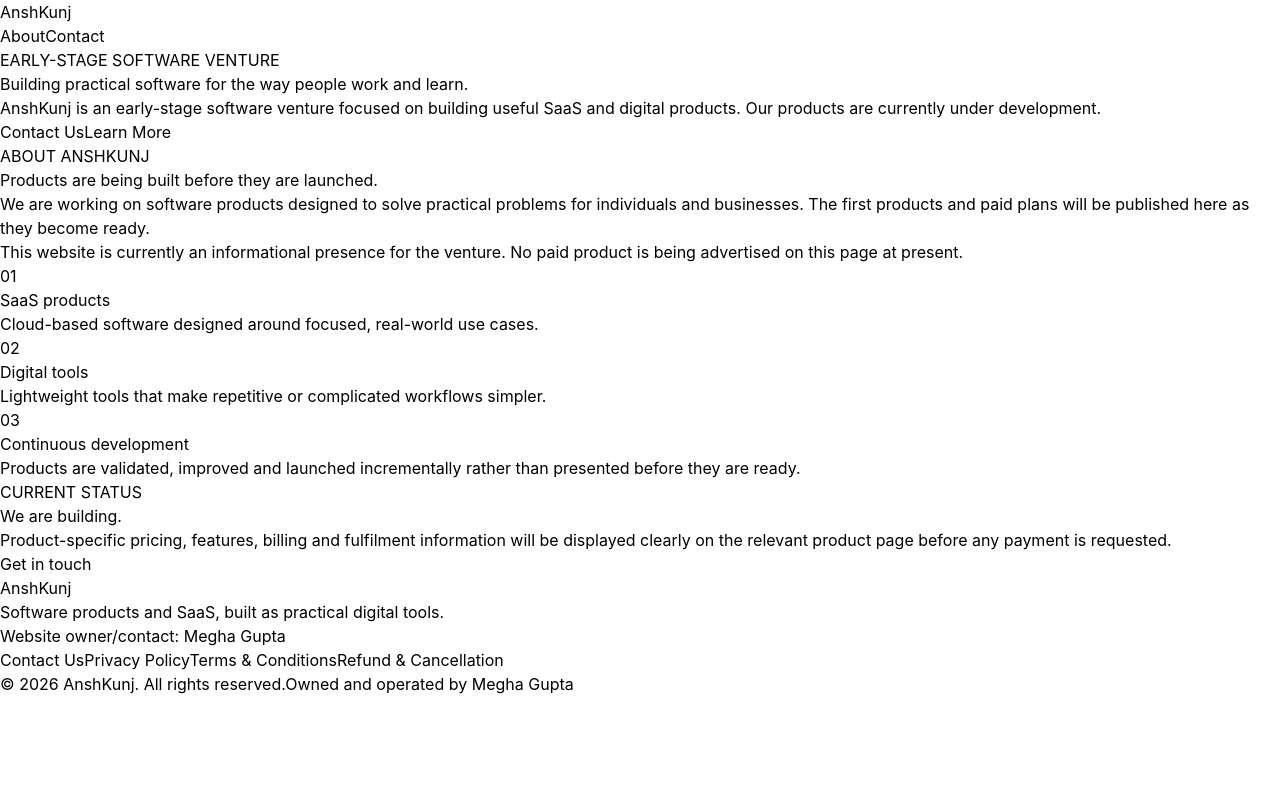
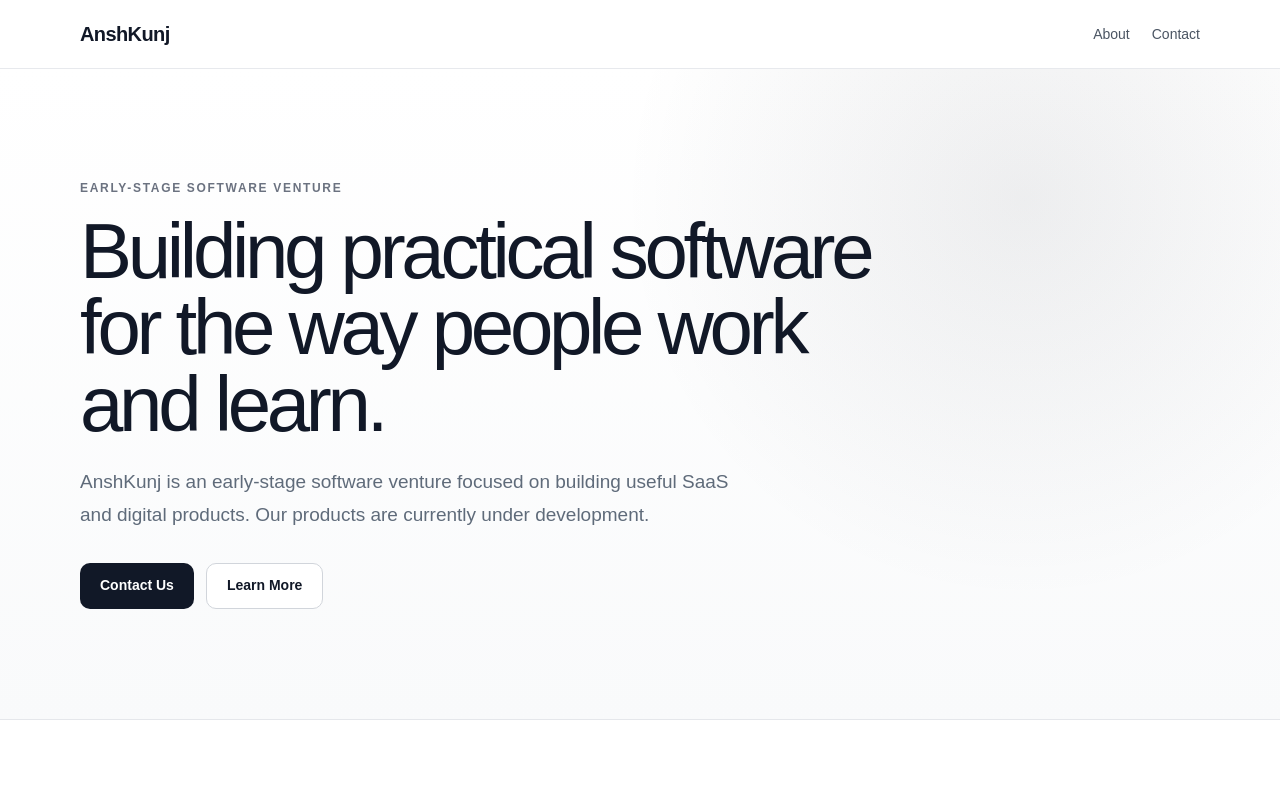
Before and after one commit to anshkunj/ak-project, a Next.js app: page / in a window 1280 px wide. Shown: the top 800 px of the page. Built offline with nearby package versions, Linux system fonts and the light colour scheme.

Commit message:
Build Cashfree-ready public website

```diff
--- a/src/app/globals.css
+++ b/src/app/globals.css
@@ -1 +1,345 @@
 @import "tailwindcss";
+
+:root {
+  --background: #ffffff;
+  --foreground: #111827;
+  --muted: #5f6b7a;
+  --line: #e5e7eb;
+  --surface: #f7f8fa;
+  --accent: #111827;
+}
+
+* {
+  box-sizing: border-box;
+}
+
+html {
+  scroll-behavior: smooth;
+}
+
+body {
+  margin: 0;
+  background: var(--background);
+  color: var(--foreground);
+  font-family: Arial, Helvetica, sans-serif;
+}
+
+a {
+  color: inherit;
+  text-decoration: none;
+}
+
+.container {
+  width: min(1120px, calc(100% - 40px));
+  margin: 0 auto;
+}
+
+.site-header {
+  position: sticky;
+  top: 0;
+  z-index: 10;
+  border-bottom: 1px solid rgba(229, 231, 235, 0.9);
+  background: rgba(255, 255, 255, 0.94);
+  backdrop-filter: blur(12px);
+}
+
+.nav {
+  min-height: 68px;
+  display: flex;
+  align-items: center;
+  justify-content: space-between;
+  gap: 24px;
+}
+
+.brand {
+  font-size: 20px;
+  font-weight: 800;
+  letter-spacing: -0.03em;
+}
+
+.nav nav,
+.footer-links {
+  display: flex;
+  align-items: center;
+  gap: 22px;
+  flex-wrap: wrap;
+}
+
+.nav nav a,
+.footer-links a {
+  color: #4b5563;
+  font-size: 14px;
+}
+
+.nav nav a:hover,
+.footer-links a:hover {
+  color: #111827;
+}
+
+.hero {
+  border-bottom: 1px solid var(--line);
+  background:
+    radial-gradient(circle at 80% 20%, rgba(17, 24, 39, 0.07), transparent 35%),
+    linear-gradient(180deg, #fff 0%, #f9fafb 100%);
+}
+
+.hero-inner {
+  min-height: 650px;
+  padding: 110px 0;
+  display: flex;
+  flex-direction: column;
+  justify-content: center;
+  align-items: flex-start;
+}
+
+.eyebrow {
+  margin: 0 0 16px;
+  color: #6b7280;
+  font-size: 12px;
+  font-weight: 800;
+  letter-spacing: 0.14em;
+}
+
+h1,
+h2,
+h3,
+p {
+  margin-top: 0;
+}
+
+h1 {
+  max-width: 850px;
+  margin-bottom: 24px;
+  font-size: clamp(44px, 7vw, 78px);
+  line-height: 0.98;
+  letter-spacing: -0.055em;
+}
+
+h2 {
+  margin-bottom: 18px;
+  font-size: clamp(32px, 4vw, 48px);
+  line-height: 1.05;
+  letter-spacing: -0.04em;
+}
+
+h3 {
+  margin-bottom: 10px;
+  font-size: 20px;
+}
+
+.hero-copy {
+  max-width: 680px;
+  margin-bottom: 32px;
+  color: var(--muted);
+  font-size: 19px;
+  line-height: 1.7;
+}
+
+.actions {
+  display: flex;
+  gap: 12px;
+  flex-wrap: wrap;
+}
+
+.button {
+  display: inline-flex;
+  min-height: 46px;
+  align-items: center;
+  justify-content: center;
+  padding: 0 20px;
+  border-radius: 10px;
+  font-size: 14px;
+  font-weight: 700;
+  transition: transform 0.15s ease, opacity 0.15s ease;
+}
+
+.button:hover {
+  transform: translateY(-1px);
+  opacity: 0.9;
+}
+
+.button.primary {
+  color: white;
+  background: #111827;
+}
+
+.button.secondary {
+  border: 1px solid #d1d5db;
+  background: white;
+}
+
+.section {
+  padding: 96px 0;
+}
+
+.section-muted {
+  background: var(--surface);
+  border-top: 1px solid var(--line);
+  border-bottom: 1px solid var(--line);
+}
+
+.two-column {
+  display: grid;
+  grid-template-columns: 1fr 1fr;
+  gap: 70px;
+}
+
+.prose {
+  color: var(--muted);
+  font-size: 17px;
+  line-height: 1.8;
+}
+
+.cards {
+  display: grid;
+  grid-template-columns: repeat(3, 1fr);
+  gap: 18px;
+}
+
+.card {
+  min-height: 240px;
+  padding: 28px;
+  border: 1px solid var(--line);
+  border-radius: 16px;
+  background: white;
+}
+
+.card-number {
+  margin-bottom: 42px;
+  color: #9ca3af;
+  font-size: 13px;
+  font-weight: 800;
+}
+
+.card p,
+.muted {
+  color: var(--muted);
+  line-height: 1.7;
+}
+
+.callout {
+  padding: 42px;
+  display: flex;
+  align-items: center;
+  justify-content: space-between;
+  gap: 30px;
+  border: 1px solid var(--line);
+  border-radius: 18px;
+}
+
+.page {
+  min-height: 650px;
+  padding: 90px 0;
+}
+
+.narrow {
+  max-width: 800px;
+}
+
+.page h1 {
+  font-size: clamp(40px, 6vw, 62px);
+}
+
+.legal-content {
+  color: #4b5563;
+  font-size: 16px;
+  line-height: 1.8;
+}
+
+.legal-content h2 {
+  margin-top: 42px;
+  font-size: 25px;
+}
+
+.legal-content h3 {
+  margin-top: 28px;
+  font-size: 18px;
+}
+
+.legal-content ul {
+  padding-left: 22px;
+}
+
+.contact-card {
+  margin-top: 36px;
+  padding: 28px;
+  border: 1px solid var(--line);
+  border-radius: 16px;
+  background: var(--surface);
+}
+
+.contact-card p {
+  margin-bottom: 8px;
+}
+
+.contact-card p:last-child {
+  margin-bottom: 0;
+}
+
+.site-footer {
+  border-top: 1px solid var(--line);
+  padding: 55px 0 25px;
+}
+
+.footer-grid {
+  display: grid;
+  grid-template-columns: 1fr auto;
+  gap: 50px;
+}
+
+.footer-brand {
+  margin-bottom: 8px;
+  font-weight: 800;
+}
+
+.footer-bottom {
+  margin-top: 45px;
+  padding-top: 20px;
+  border-top: 1px solid var(--line);
+  display: flex;
+  justify-content: space-between;
+  gap: 20px;
+  color: #9ca3af;
+  font-size: 12px;
+}
+
+@media (max-width: 760px) {
+  .container {
+    width: min(100% - 28px, 1120px);
+  }
+
+  .nav {
+    min-height: 62px;
+  }
+
+  .nav nav {
+    gap: 12px;
+  }
+
+  .hero-inner {
+    min-height: 590px;
+    padding: 80px 0;
+  }
+
+  .section {
+    padding: 70px 0;
+  }
+
+  .two-column,
+  .cards,
+  .footer-grid {
+    grid-template-columns: 1fr;
+  }
+
+  .callout,
+  .footer-bottom {
+    align-items: flex-start;
+    flex-direction: column;
+  }
+
+  .footer-links {
+    gap: 14px;
+    flex-direction: column;
+    align-items: flex-start;
+  }
+}
```
